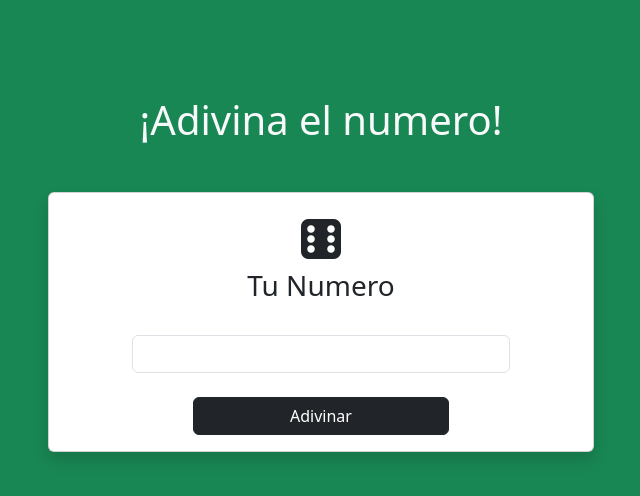
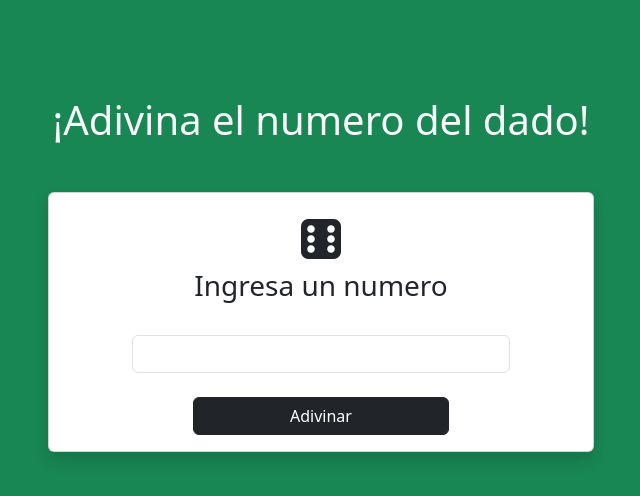
Before and after one commit to juanchiblanco/tp5-bomDom-ejercicio1, a plain HTML site: page index.html in a window 1280 px wide. Shown: the whole page, without its empty margins (319-959 px from the left). Drawn offline with nearby package versions, Linux system fonts and the light colour scheme.

Commit message:
agregue condiciones en el titulo

```diff
--- a/index.html
+++ b/index.html
@@ -27,14 +27,14 @@
     <main class="bg-success d-flex align-content-center">
         <section class="container my-5">
             <article class="text-center my-5">
-                <h1 class="col-12 text-light">¡Adivina el numero!</h1>
+                <h1 class="col-12 text-light">¡Adivina el numero del dado!</h1>
             </article>
                 <div class="row justify-content-center my-3">
                   <article class="col-12 col-md-6 mb-3">
                     <div class="card shadow h-100 w-100">
                       <div class="card-body text-center">
                         <i class="bi bi-dice-6-fill fs-1 text-dark"></i>
-                        <h3 class="card-title">Tu Numero</h3>
+                        <h3 class="card-title">Ingresa un numero</h3>
                         <form class="row justify-content-center" id="miFormulario">
                             <div class="my-4 col-12 w-75">
                               <input
--- a/js/app.js
+++ b/js/app.js
@@ -1,8 +1,6 @@
 const adivinarNumero = (e)=>{
     e.preventDefault();
     const numero = document.getElementById('number').value
-    console.log(numero)
-    console.log(randomNumber)
     if(numero==randomNumber){alert('Acertaste!')}
     else if(numero>randomNumber){alert('Te pasaste, es mas bajo')}
     else if(numero<randomNumber){alert('Te falto, es mas alto')}
```
